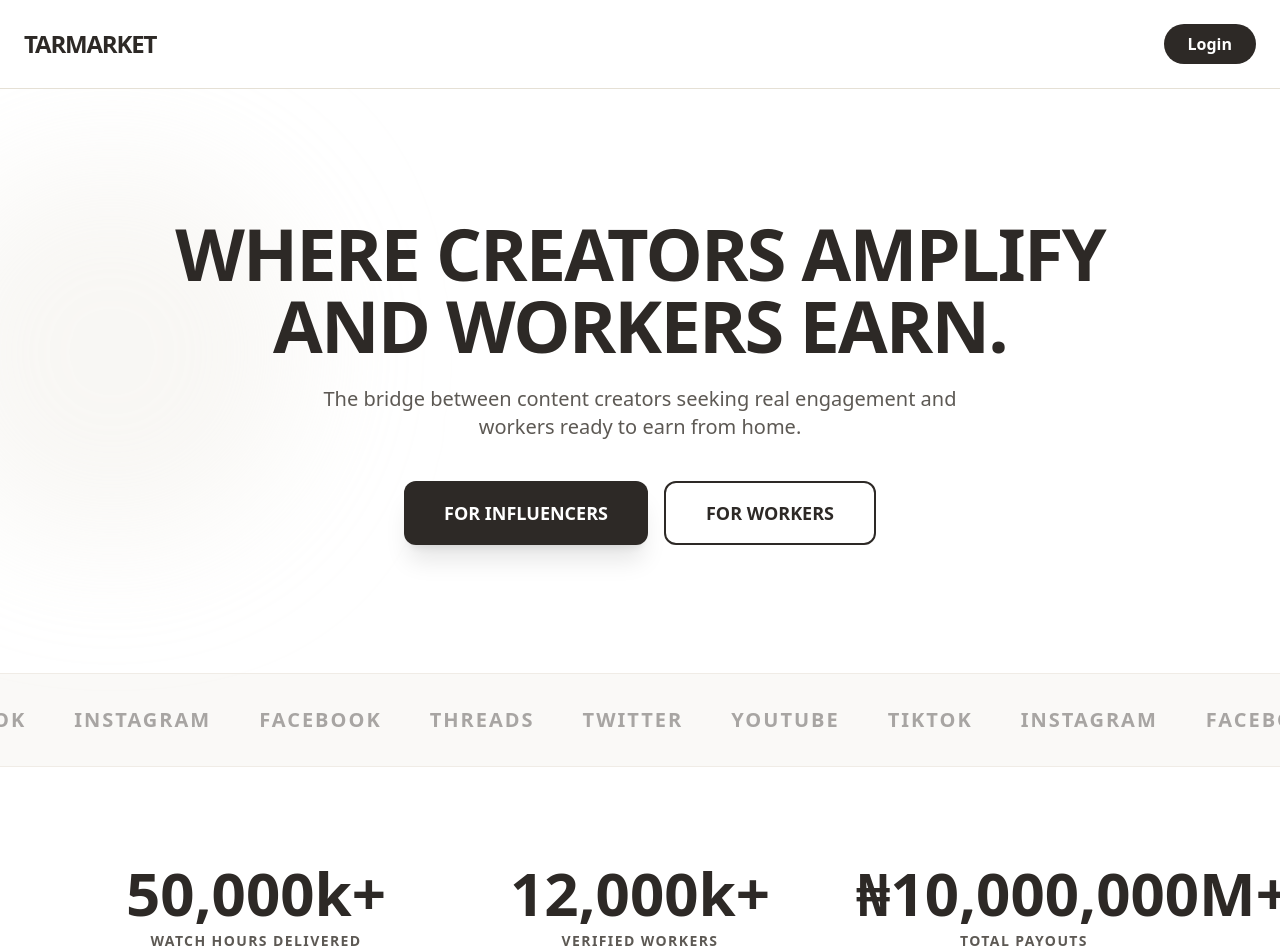
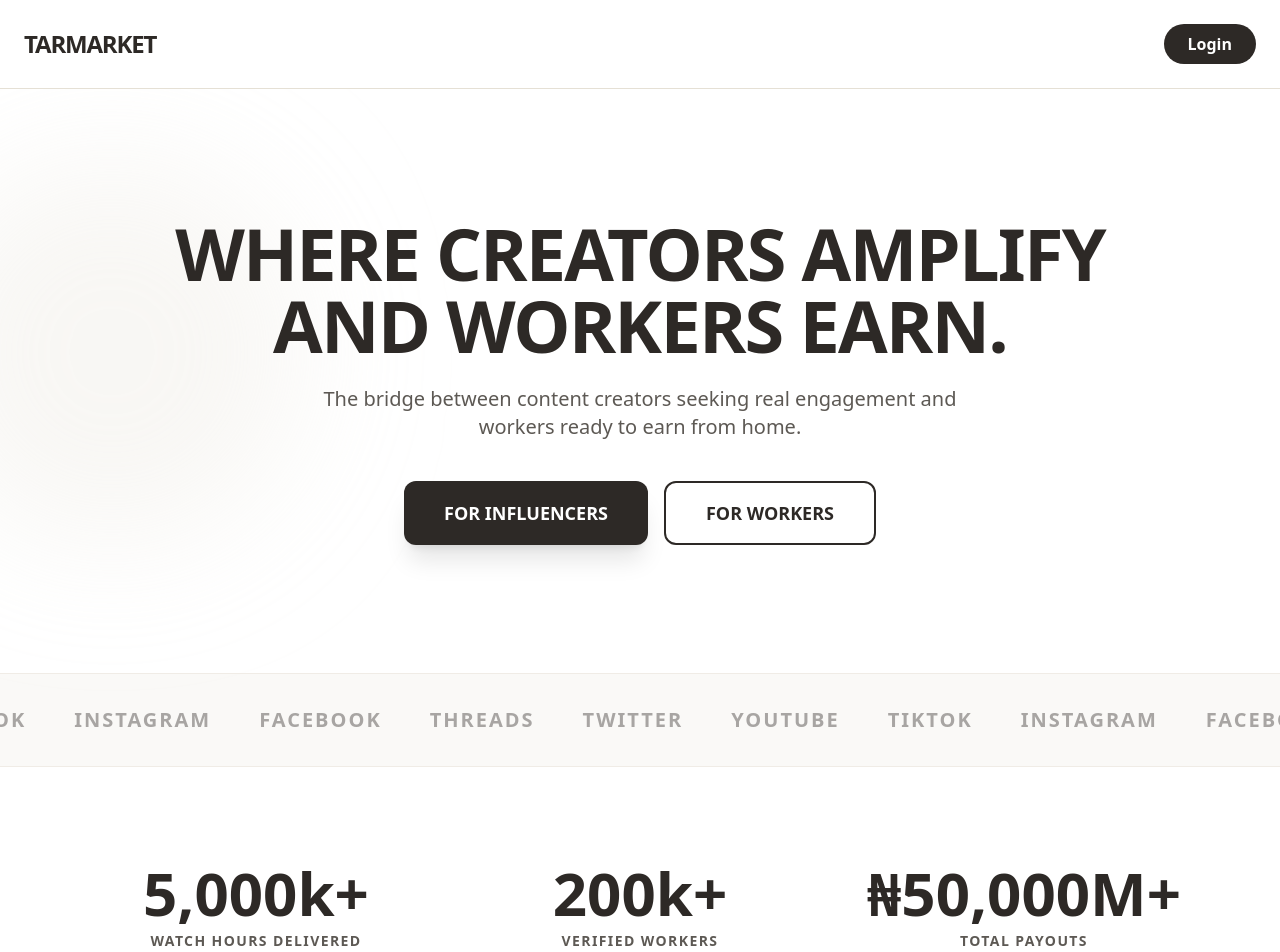
Before and after one commit to mojuba11/Tarmarket-pro, a React (Vite) app in the folder client/: page / in a window 1280 px wide. Shown: the top 952 px of the page. Built offline with nearby package versions, Linux system fonts and the light colour scheme.

Commit message:
Update Counter values on Home page

```diff
--- a/client/src/pages/Home.jsx
+++ b/client/src/pages/Home.jsx
@@ -163,19 +163,19 @@ const Home = () => {
             <div className="max-w-6xl mx-auto px-6 grid grid-cols-1 md:grid-cols-3 gap-12 text-center">
               <div className="space-y-2 group">
                 <p className="text-5xl md:text-6xl font-black group-hover:text-tarmarket-clay transition-colors">
-                  <Counter endValue="50000" suffix="k+" />
+                  <Counter endValue="5000" suffix="k+" />
                 </p>
                 <p className="text-tarmarket-clay font-bold text-sm tracking-widest uppercase">Watch Hours Delivered</p>
               </div>
               <div className="space-y-2 group">
                 <p className="text-5xl md:text-6xl font-black">
-                  <Counter endValue="12000" suffix="k+" />
+                  <Counter endValue="200" suffix="k+" />
                 </p>
                 <p className="text-tarmarket-clay font-bold text-sm tracking-widest uppercase">Verified Workers</p>
               </div>
               <div className="space-y-2 group">
                 <p className="text-5xl md:text-6xl font-black">
-                  ₦<Counter endValue="10000000" suffix="M+" />
+                  ₦<Counter endValue="50000" suffix="M+" />
                 </p>
                 <p className="text-tarmarket-clay font-bold text-sm tracking-widest uppercase">Total Payouts</p>
               </div>
```
